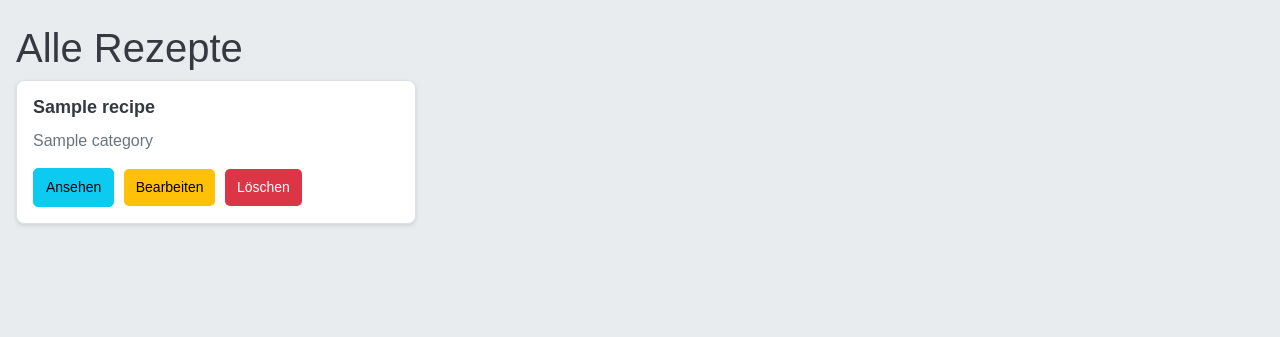
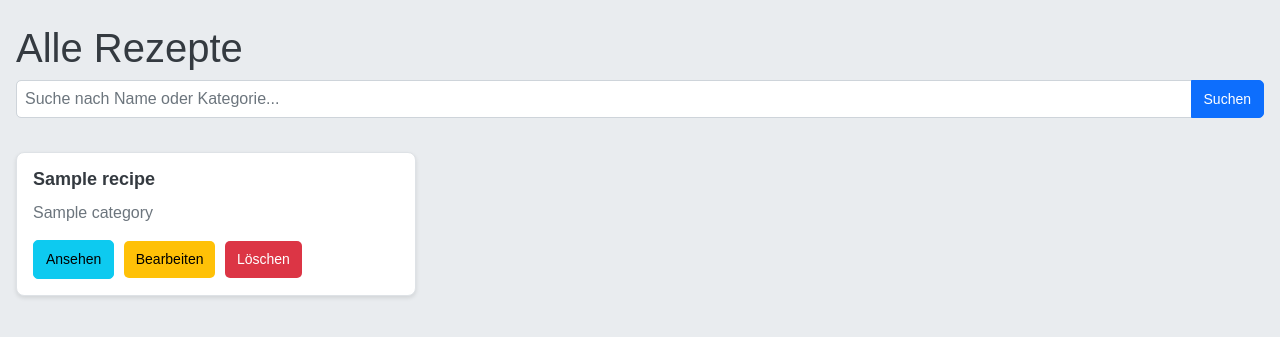
Before and after one commit to BaraMGB/recipe, a Flask app: template templates/index.html in a window 1280 px wide. Shown: the part 55-392 px from the top of the page. Run offline with Flask 3, Linux system fonts and the light colour scheme; the template is opened without the code that fills it: most values are stand-ins (such as "Sample title", 1, 10 or a date in 2020).

Commit message:
add search feature to start page

```diff
--- a/app.py
+++ b/app.py
@@ -25,21 +25,52 @@ def allowed_file(filename):
 def uploaded_file(filename):
     return send_from_directory(app.config['UPLOAD_FOLDER'], filename)
 
+
 @app.route('/')
 def index():
+    search_query = request.args.get('search', '').strip()  # Suchbegriff aus der URL abrufen
     conn = get_db_connection()
-    recipes = conn.execute('SELECT id, name, category FROM recipes').fetchall()
-    photos_query = conn.execute('SELECT recipe_id, filename FROM photos').fetchall()
+
+    # SQL-Basisabfrage
+    base_query = 'SELECT id, name, category FROM recipes'
+    photos_query = 'SELECT recipe_id, filename FROM photos'
+    params = []
+
+    # Filter hinzufügen, falls Suchbegriff vorhanden
+    if search_query:
+        base_query += ' WHERE name LIKE ? OR category LIKE ?'
+        params.extend([f'%{search_query}%', f'%{search_query}%'])
+
+    recipes = conn.execute(base_query, params).fetchall()
+    photos_result = conn.execute(photos_query).fetchall()
     conn.close()
 
     # Fotos nach Rezept gruppieren
     photos = {}
-    for photo in photos_query:
+    for photo in photos_result:
         if photo['recipe_id'] not in photos:
             photos[photo['recipe_id']] = []
         photos[photo['recipe_id']].append(photo)
 
-    return render_template('index.html', recipes=recipes, photos=photos)
+    return render_template('index.html', recipes=recipes, photos=photos, search=search_query)
+
+
+
+# @app.route('/')
+# def index():
+#     conn = get_db_connection()
+#     recipes = conn.execute('SELECT id, name, category FROM recipes').fetchall()
+#     photos_query = conn.execute('SELECT recipe_id, filename FROM photos').fetchall()
+#     conn.close()
+#
+#     # Fotos nach Rezept gruppieren
+#     photos = {}
+#     for photo in photos_query:
+#         if photo['recipe_id'] not in photos:
+#             photos[photo['recipe_id']] = []
+#         photos[photo['recipe_id']].append(photo)
+#
+#     return render_template('index.html', recipes=recipes, photos=photos)
 
 @app.route('/recipe/<int:recipe_id>')
 def show_recipe(recipe_id):
@@ -63,12 +94,13 @@ def new_recipe():
         category = request.form.get('category')
         preparation_time = request.form.get('preparation_time')
         cooking_time = request.form.get('cooking_time')
+        allergens = request.form.get('allergens')
         instructions = request.form.get('instructions')
         notes = request.form.get('notes')
 
         conn = get_db_connection()
-        cursor = conn.execute('INSERT INTO recipes (name, menu_description, category, preparation_time, cooking_time, instructions, notes) VALUES (?,?,?,?,?,?)',
-                     (name, menu_description, category, preparation_time, cooking_time, instructions, notes))
+        cursor = conn.execute('INSERT INTO recipes (name, menu_description, category, preparation_time, cooking_time, allergens, instructions, notes) VALUES (?,?,?,?,?,?)',
+                     (name, menu_description, category, preparation_time, cooking_time, allergens, instructions, notes))
         recipe_id = cursor.lastrowid
 
         ingredient_names = [key for key in request.form.keys() if key.startswith('ingredient_name_')]
@@ -107,6 +139,7 @@ def edit_recipe(recipe_id):
         category = request.form.get('category')
         preparation_time = request.form.get('preparation_time')
         cooking_time = request.form.get('cooking_time')
+        allergens = request.form.get('allergens')
         instructions = request.form.get('instructions')
         notes = request.form.get('notes')
 
@@ -125,8 +158,8 @@ def edit_recipe(recipe_id):
                     })
 
         with get_db_connection() as conn:
-            conn.execute('UPDATE recipes SET name = ?, menu_description = ?,  category = ?, preparation_time = ?, cooking_time = ?, instructions = ?, notes = ? WHERE id = ?',
-                         (name, menu_description, category, preparation_time, cooking_time, instructions, notes, recipe_id))
+            conn.execute('UPDATE recipes SET name = ?, menu_description = ?,  category = ?, preparation_time = ?, cooking_time = ?, allergens = ?, instructions = ?, notes = ? WHERE id = ?',
+                         (name, menu_description, category, preparation_time, cooking_time, allergens, instructions, notes, recipe_id))
 
             conn.execute('DELETE FROM ingredients WHERE recipe_id = ?', (recipe_id,))
             for ingredient in ingredients_data:
--- a/static/style.css
+++ b/static/style.css
@@ -189,3 +189,10 @@ a:hover {
     background-color: #f8f9fa;
     font-weight: bold;
 }
+.input-group .form-control {
+    height: 38px; /* Einheitliche Höhe für das Suchfeld */
+}
+.input-group .btn {
+    height: 38px; /* Passt die Höhe an das Input-Feld an */
+    line-height: 1.2; /* Zentriert den Text vertikal */
+}
--- a/templates/index.html
+++ b/templates/index.html
@@ -1,17 +1,37 @@
 {% extends "layout.html" %}
 {% block content %}
 <h1>Alle Rezepte</h1>
+<div class="mb-4">
+    <form method="get" action="{{ url_for('index') }}">
+        <div class="input-group">
+            <input
+                type="text"
+                name="search"
+                id="search-input"
+                class="form-control"
+                placeholder="Suche nach Name oder Kategorie..."
+                value="{{ request.args.get('search', '') }}">
+            <button
+                type="button"
+                id="clear-search"
+                class="btn btn-outline-secondary"
+                style="display: none;">&times;</button>
+            <button
+                type="submit"
+                class="btn btn-primary">Suchen</button>
+        </div>
+    </form>
+</div>
+
+{% if recipes %}
 <div class="row">
     {% for recipe in recipes %}
     <div class="col-md-4">
         <div class="card mb-4">
-            <!-- Bild des Rezepts -->
             {% set first_photo = photos.get(recipe.id, [None])[0] %}
             {% if first_photo %}
             <img src="{{ url_for('uploaded_file', filename=first_photo.filename) }}" class="card-img-top" alt="{{ recipe.name }}">
             {% endif %}
-
-            <!-- Rezeptdetails -->
             <div class="card-body">
                 <h5 class="card-title">{{ recipe.name }}</h5>
                 <p class="card-text">{{ recipe.category }}</p>
@@ -25,4 +45,8 @@
     </div>
     {% endfor %}
 </div>
+{% else %}
+<p class="text-muted">Keine Rezepte gefunden.</p>
+{% endif %}
+
 {% endblock %}
--- a/templates/layout.html
+++ b/templates/layout.html
@@ -19,6 +19,35 @@
     <script src="https://code.jquery.com/ui/1.13.2/jquery-ui.js"></script>
     <script src="https://cdn.jsdelivr.net/npm/@popperjs/core@2.11.6/dist/umd/popper.min.js"></script>
     <script src="https://cdn.jsdelivr.net/npm/bootstrap@5.1.3/dist/js/bootstrap.min.js"></script>
-    {% block scripts %}{% endblock %}
+    {% block scripts %}
+        <script>
+        document.addEventListener('DOMContentLoaded', function() {
+            const searchInput = document.getElementById('search-input');
+            const clearButton = document.getElementById('clear-search');
+
+            // Zeige den Löschen-Button, wenn Text im Suchfeld ist
+            function toggleClearButton() {
+                if (searchInput.value.trim() !== '') {
+                    clearButton.style.display = 'block';
+                } else {
+                    clearButton.style.display = 'none';
+                }
+            }
+
+            // Überwache Änderungen im Eingabefeld
+            searchInput.addEventListener('input', toggleClearButton);
+
+            // Beim Klicken auf den Löschen-Button
+            clearButton.addEventListener('click', function() {
+                searchInput.value = '';
+                toggleClearButton(); // Button ausblenden
+                window.location.href = window.location.pathname; // Seite neu laden ohne Suchparameter
+            });
+
+            // Initial prüfen, ob das Feld bereits Text enthält (z. B. bei Seiten-Reload mit vorherigem Wert)
+            toggleClearButton();
+        });
+        </script>
+    {% endblock %}
 </body>
 </html>
--- a/templates/new_recipe.html
+++ b/templates/new_recipe.html
@@ -89,6 +89,8 @@ $('#add-ingredient-btn').click(function() {
     </div>
     `;
     $('#ingredients-wrapper').append(html);
+    // Fokus auf das neue "Menge"-Feld setzen
+    $(`input[name="quantity_${ingredientCount}"]`).focus();
 });
 </script>
 {% endblock %}
--- a/templates/recipe_detail.html
+++ b/templates/recipe_detail.html
@@ -68,7 +68,7 @@
 
     <!-- Zubereitung -->
     <h2>Zubereitung</h2>
-    <p>{{ recipe.instructions }}</p>
+    <p>{{ recipe.instructions|safe }}</p>
 </div>
 
 
```
Also changed, not shown: templates/edit_recipe.html (+16 -1 lines).
